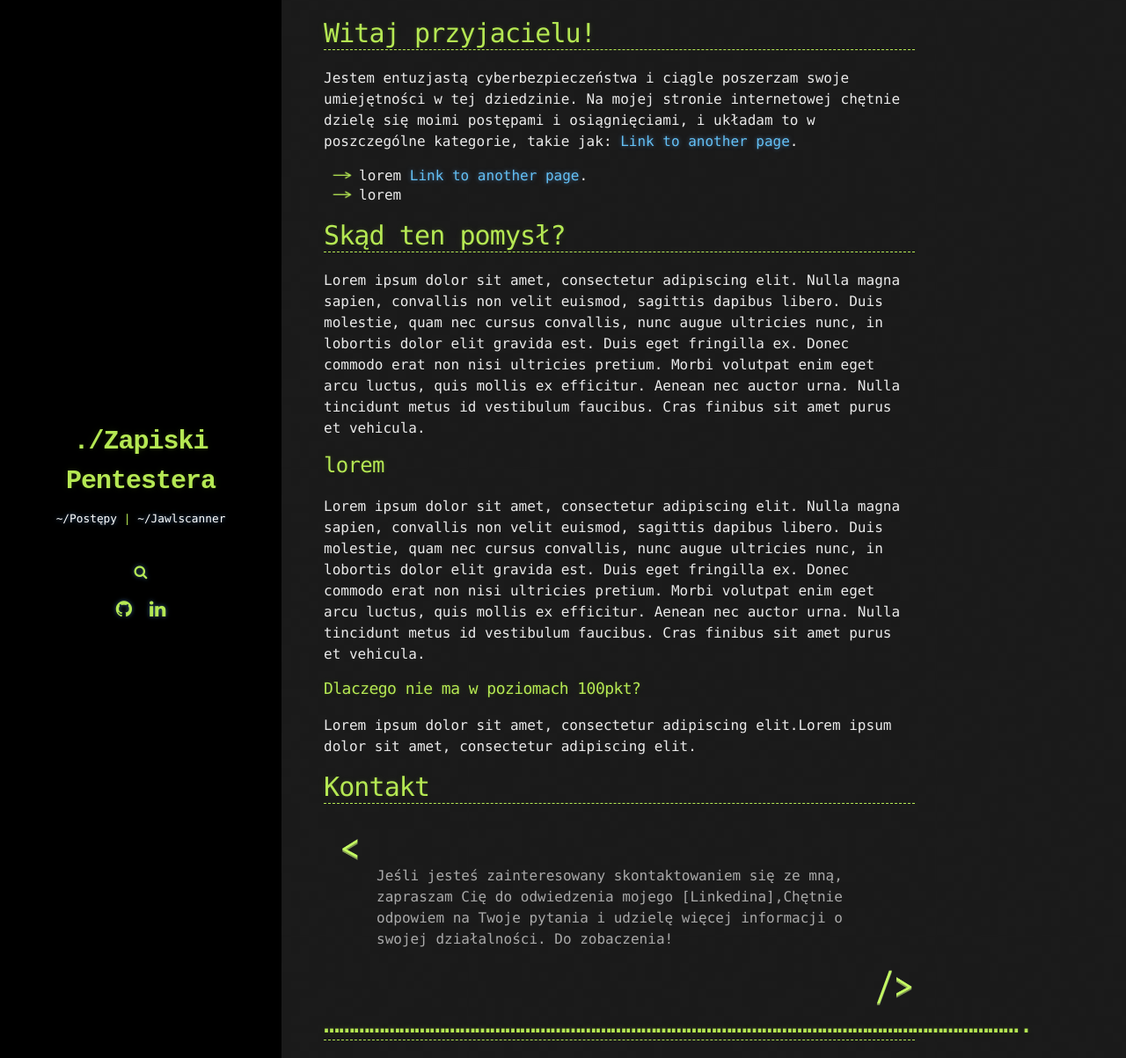
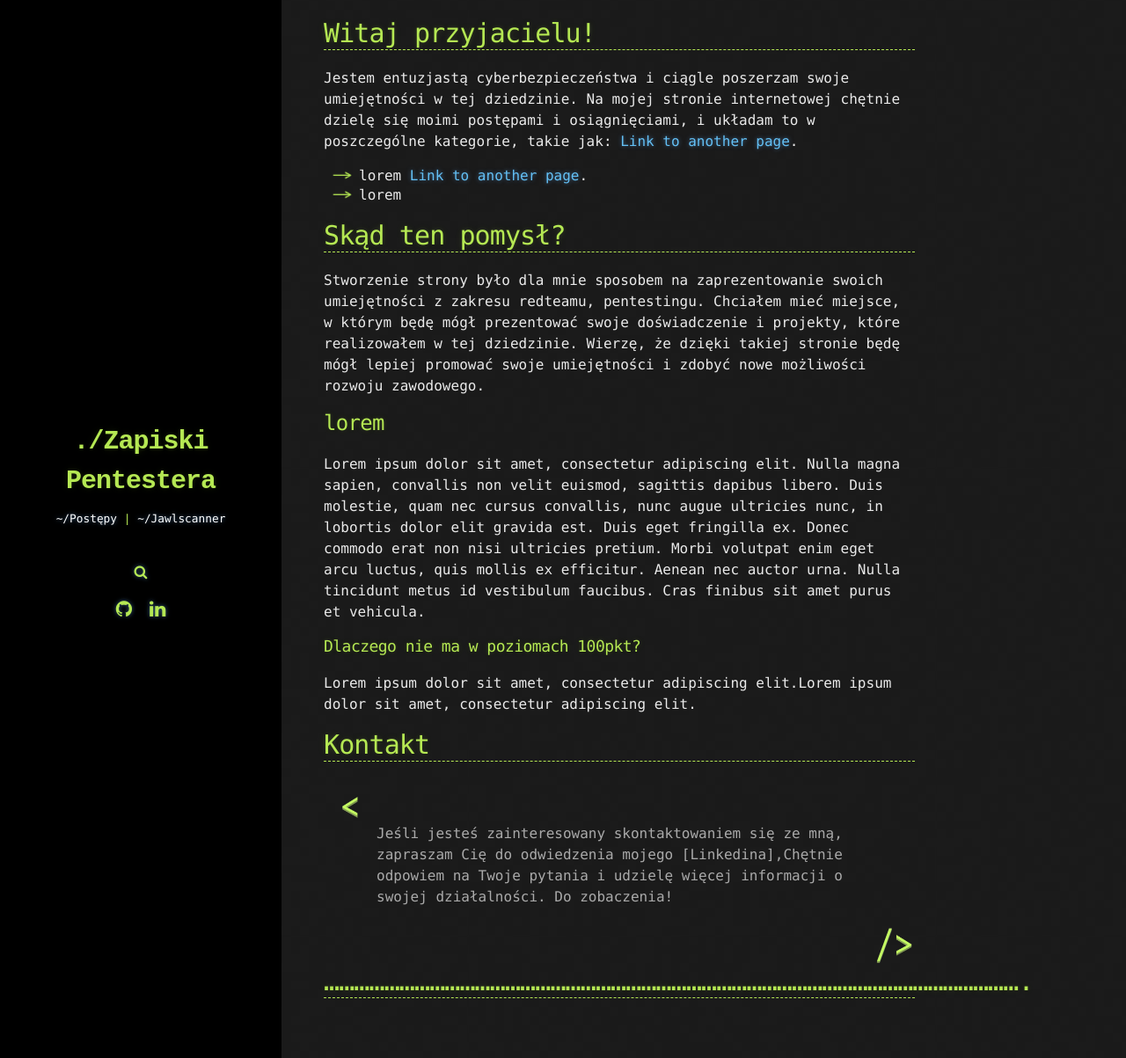
Before and after one commit to Cyberjali/Cyberjali.github.io, a Jekyll site: the page built from _pages/index.md, in a window 1280 px wide and 1203 px high. Shown: the whole window at 88% size. Built offline with Jekyll 4.4.1, drawn with Linux system fonts in a browser that asks for light colours; comment, search, counter and statistics services are not loaded.

Commit message:
Update index.md

```diff
--- a/_pages/index.md
+++ b/_pages/index.md
@@ -12,7 +12,7 @@ Jestem entuzjastą cyberbezpieczeństwa i ciągle poszerzam swoje umiejętności
 
 # Skąd ten pomysł?
 
-Lorem ipsum dolor sit amet, consectetur adipiscing elit. Nulla magna sapien, convallis non velit euismod, sagittis dapibus libero. Duis molestie, quam nec cursus convallis, nunc augue ultricies nunc, in lobortis dolor elit gravida est. Duis eget fringilla ex. Donec commodo erat non nisi ultricies pretium. Morbi volutpat enim eget arcu luctus, quis mollis ex efficitur. Aenean nec auctor urna. Nulla tincidunt metus id vestibulum faucibus. Cras finibus sit amet purus et vehicula.
+Stworzenie strony było dla mnie sposobem na zaprezentowanie swoich umiejętności z zakresu redteamu, pentestingu. Chciałem mieć miejsce, w którym będę mógł prezentować swoje doświadczenie i projekty, które realizowałem w tej dziedzinie. Wierzę, że dzięki takiej stronie będę mógł lepiej promować swoje umiejętności i zdobyć nowe możliwości rozwoju zawodowego.
 
 ## lorem
 
```
